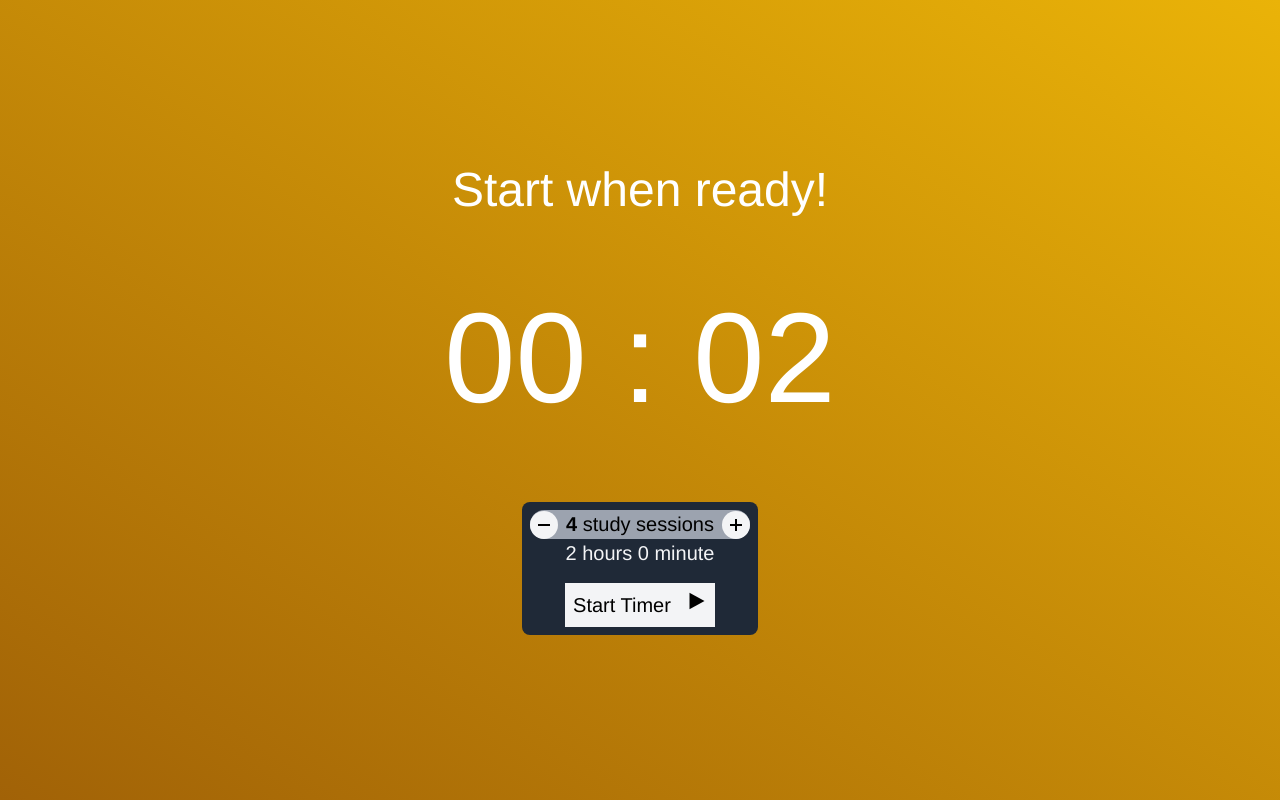
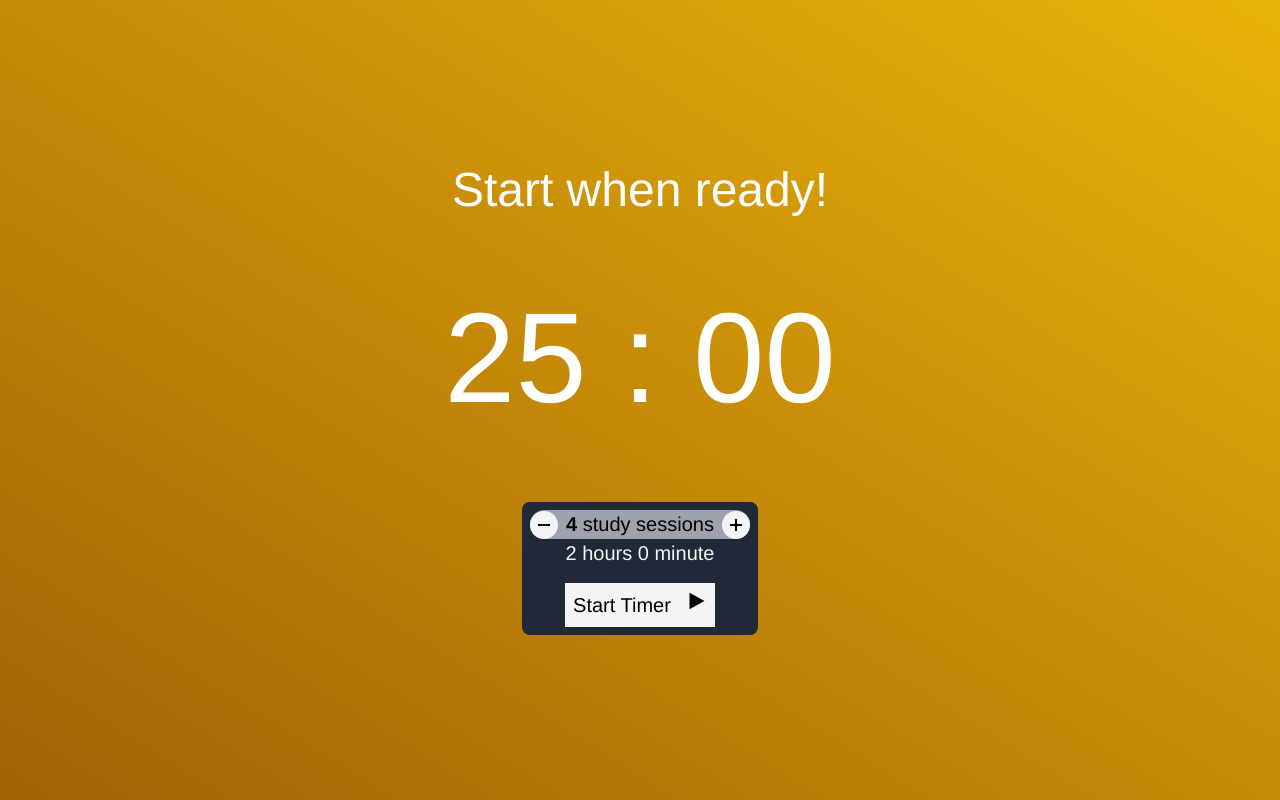
Before and after one commit to Seysa/timer, a Vue app: page / in a window 1280 px wide. Built offline with nearby package versions, Linux system fonts and the light colour scheme.

Commit message:
really fix debug

```diff
--- a/src/App.vue
+++ b/src/App.vue
@@ -73,8 +73,8 @@ const BREAK_MINUTES = 5;
 const running = ref(false);
 const workMode = ref(true);
 const periods = ref(4);
-const minutes = ref(0);
-const seconds = ref(2);
+const minutes = ref(WORK_MINUTES);
+const seconds = ref(0);
 
 function restartTimer() {
   minutes.value = WORK_MINUTES;
```
